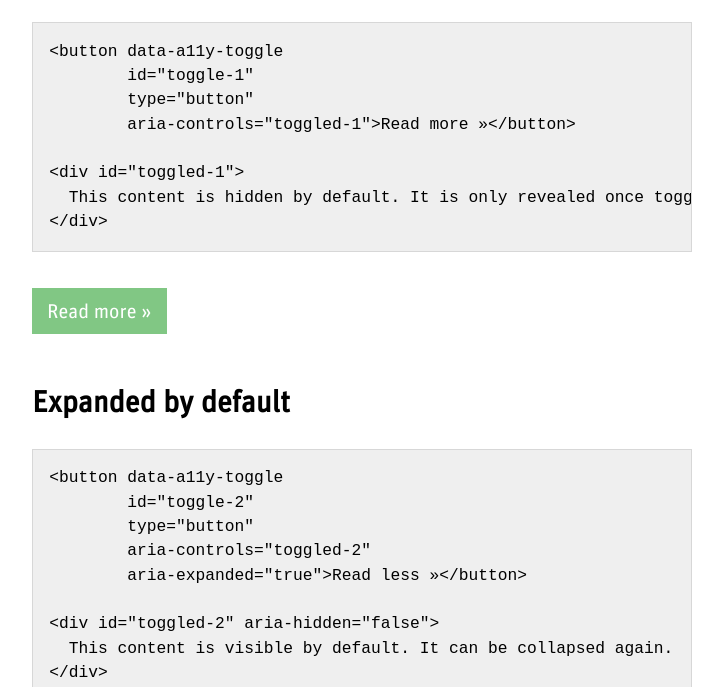
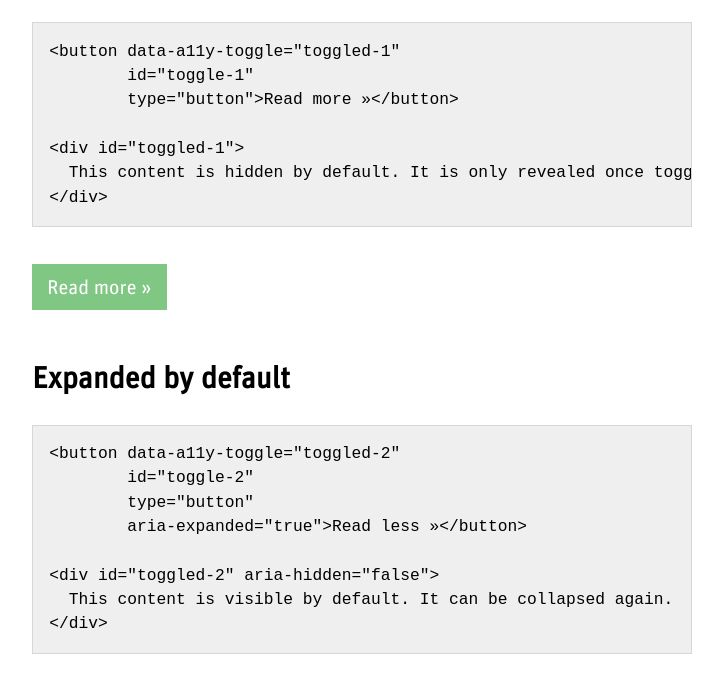
Before and after one commit to smartmike/a11y-toggle, a website: page example/index.html in a window 1280 px wide. Shown: the part 730-1417 px from the top of the page, without its empty margins (278-1001 px from the left). Drawn offline with Linux system fonts and the light colour scheme.

Commit message:
Updated example to new API

```diff
--- a/example/index.html
+++ b/example/index.html
@@ -24,19 +24,17 @@
 
       <h2>Collapsed by default</h2>
 
-      <pre><code>&lt;button data-a11y-toggle
+      <pre><code>&lt;button data-a11y-toggle="toggled-1"
         id="toggle-1"
-        type="button"
-        aria-controls="toggled-1">Read more »&lt;/button>
+        type="button">Read more »&lt;/button>
 
 &lt;div id="toggled-1">
   This content is hidden by default. It is only revealed once toggled. It can be collapsed again.
 &lt;/div></code></pre>
 
-      <button data-a11y-toggle
+      <button data-a11y-toggle="toggled-1"
               id="toggle-1"
-              type="button"
-              aria-controls="toggled-1">Read more »</button>
+              type="button">Read more »</button>
 
       <div id="toggled-1" class="collapsible-box">
         This content is hidden by default. It is only revealed once toggled. It can be collapsed again.
@@ -44,20 +42,18 @@
 
       <h2>Expanded by default</h2>
 
-      <pre><code>&lt;button data-a11y-toggle
+      <pre><code>&lt;button data-a11y-toggle="toggled-2"
         id="toggle-2"
         type="button"
-        aria-controls="toggled-2"
         aria-expanded="true">Read less »&lt;/button>
 
 &lt;div id="toggled-2" aria-hidden="false">
   This content is visible by default. It can be collapsed again.
 &lt;/div></code></pre>
 
-      <button data-a11y-toggle
+      <button data-a11y-toggle="toggled-2"
               id="toggle-2"
               type="button"
-              aria-controls="toggled-2"
               aria-expanded="true">Read less »</button>
 
       <div id="toggled-2" aria-hidden="false" class="collapsible-box">
--- a/example/main.js
+++ b/example/main.js
@@ -7,13 +7,16 @@
     return keys;
   }
 
-  var toggles = document.querySelectorAll('[data-a11y-toggle][aria-controls]');
+  var namespace = 'data-a11y-toggle';
+  var toggles = document.querySelectorAll('[' + namespace + ']');
   var togglesMap = {};
 
   for (var i = 0; i < toggles.length; i += 1) {
     var toggle = toggles[i];
-    togglesMap['#' + toggle.getAttribute('aria-controls')] = toggle.id;
+    var targetId = toggle.getAttribute(namespace);
+    togglesMap['#' + targetId] = toggle.id;
     toggle.hasAttribute('aria-expanded') || toggle.setAttribute('aria-expanded', false);
+    toggle.hasAttribute('aria-controls') || toggle.setAttribute('aria-controls', targetId);
   }
 
   var targetsList = objectKeys(togglesMap);
@@ -30,7 +33,7 @@
 
   document.addEventListener('click', function (event) {
     var toggle = event.target;
-    var target = targetsMap[toggle.getAttribute('aria-controls')];
+    var target = targetsMap[toggle.getAttribute(namespace)];
     var isExpanded = JSON.parse(toggle.getAttribute('aria-expanded'));
 
     target && toggle.setAttribute('aria-expanded', !isExpanded);
```
